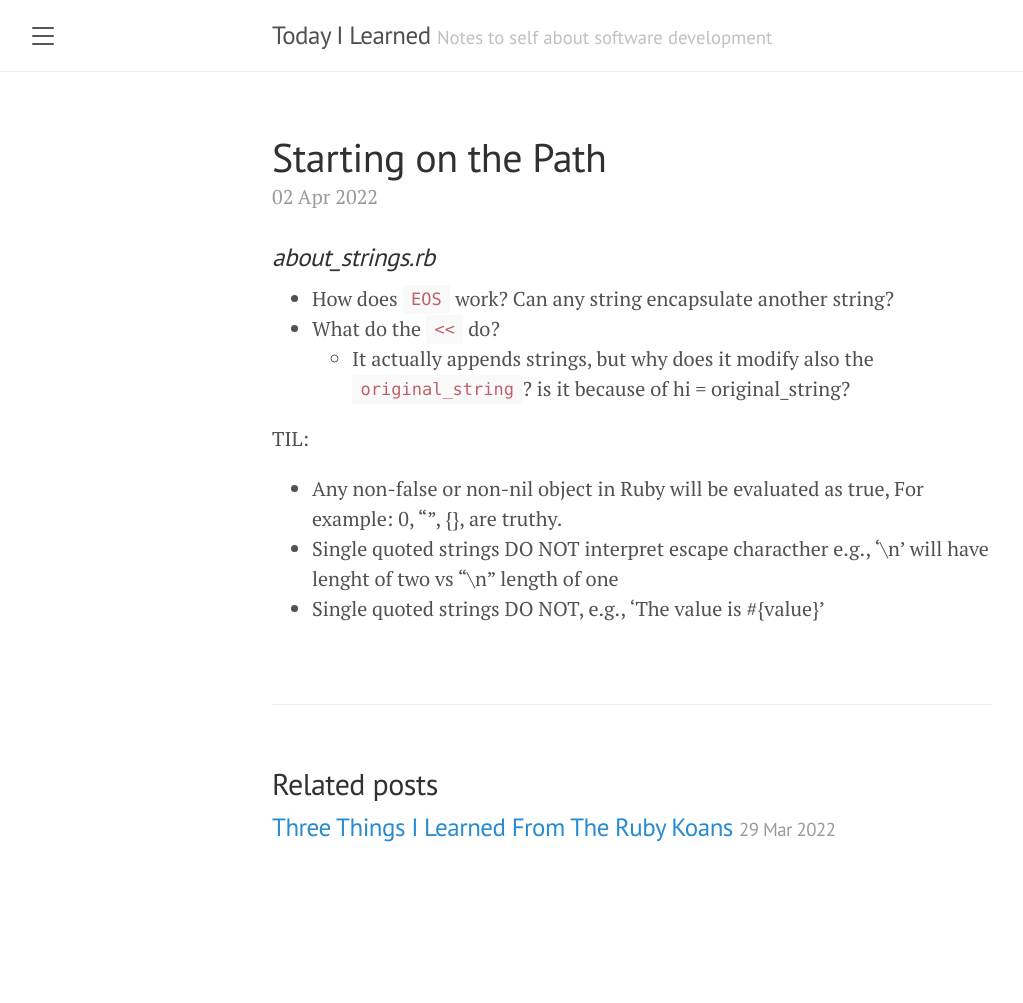
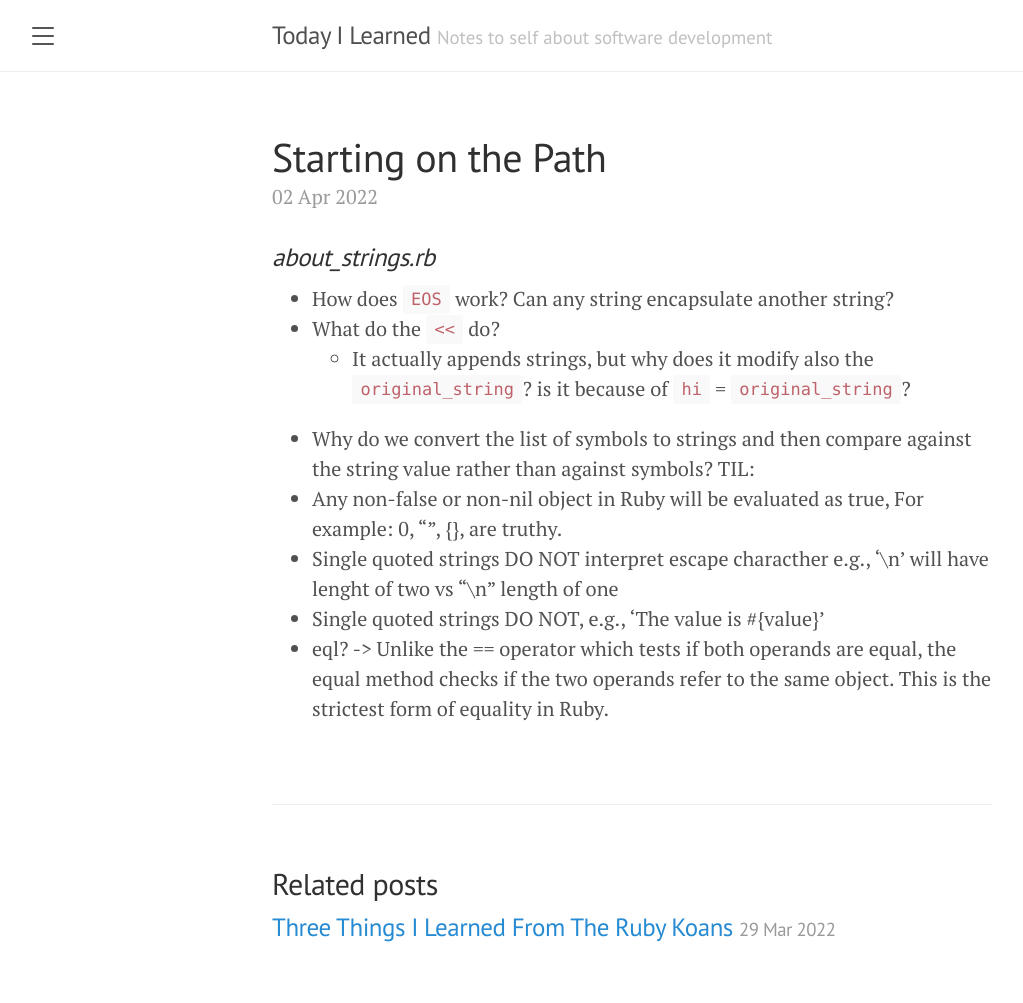
Before and after one commit to KevinDelaFuente/til, a Jekyll site: the page built from _posts/2022-04-02-PathToEnlightenment.md, in a window 1280 px wide. Shown: the whole page, without its empty margins (8-1031 px from the left). Built offline with Jekyll 4.4.1, drawn with Linux system fonts in a browser that asks for light colours; before the commit the page ends 903 px from its top, so only the background shows below that.

Commit message:
Update 2022-04-02-PathToEnlightenment.md

```diff
--- a/_posts/2022-04-02-PathToEnlightenment.md
+++ b/_posts/2022-04-02-PathToEnlightenment.md
@@ -6,9 +6,10 @@ title:  "Starting on the Path"
 ### _about_strings.rb_
 - How does `EOS` work? Can any string encapsulate another string?
 - What do the `<<` do?
-  - It actually  appends strings, but why does it modify also the `original_string`? is it because of hi = original_string?
-
+  - It actually  appends strings, but why does it modify also the `original_string`? is it because of `hi` = `original_string`?
+- Why do we convert the list of symbols to strings and then compare against the string value rather than against symbols?
 TIL:
 - Any non-false or non-nil object in Ruby will be evaluated as true, For example: 0, "", {}, are truthy.
 - Single quoted strings DO NOT interpret escape characther e.g., '\n' will have lenght of two vs "\n" length of one
 - Single quoted strings DO NOT, e.g., 'The value is #{value}'
+- eql? -> Unlike the == operator which tests if both operands are equal, the equal method checks if the two operands refer to the same object. This is the strictest form of equality in Ruby.
```
